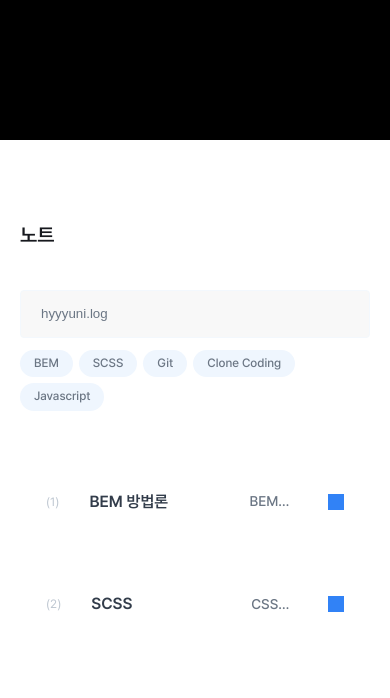
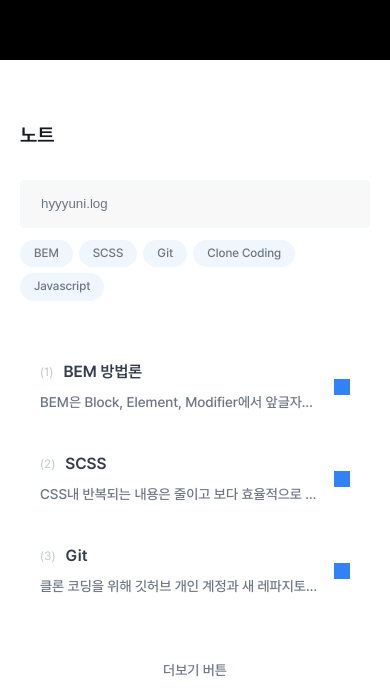
Before and after one commit to johyuni/johyuni.github.io, a React (Create React App) app: page / in a window 390 px wide. Shown: the part 3372-4070 px from the top of the page. Built offline with nearby package versions, Linux system fonts and the light colour scheme.

Commit message:
수정 : 미디어쿼리 적용중

```diff
--- a/src/assets/styles/common/_common.scss
+++ b/src/assets/styles/common/_common.scss
@@ -77,6 +77,9 @@ html {
   @media screen and (max-width: 768px) {
     .ta-view {
       display: block;
+    }
+    section:not(.main__visual) {
+      padding: 6rem 0;
     }
     .inner {
       padding: 0 2rem;
--- a/src/assets/styles/pages/_notes.scss
+++ b/src/assets/styles/pages/_notes.scss
@@ -16,7 +16,7 @@
     flex-direction: column;
     justify-content: space-between;
     .box {
-      margin-top: 4rem;
+      margin-top: 3rem;
     }
     .inputbox {
       .input {
@@ -93,4 +93,30 @@
       }
     }
   }
+
+  @media screen and (max-width: 768px) {
+    .main__content {
+      .list {
+        height: 28rem;
+      }
+      .txt {
+        position: relative;
+        padding: 2rem;
+        flex-wrap: wrap;
+        gap: 1rem;
+        &__body1 {
+          width: calc(100% - 3rem);
+        }
+        &__body3 {
+          width: calc(100% - 2.6rem);
+        }
+        .ico {
+          position: absolute;
+          right: 2rem;
+          top: 50%;
+          transform: translate(0, -50%);
+        }
+      }
+    }
+  }
 }
--- a/src/assets/styles/utils/_mixins.scss
+++ b/src/assets/styles/utils/_mixins.scss
@@ -79,6 +79,7 @@
   top: 0;
   transform: translate(-50%, 0);
 }
+
 @mixin flex {
   display: flex;
   flex-wrap: nowrap;
```
